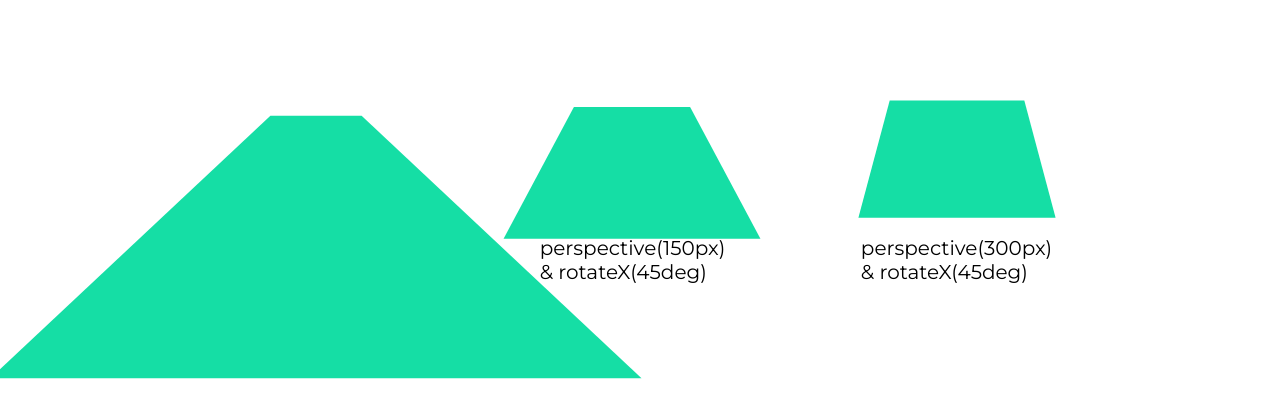
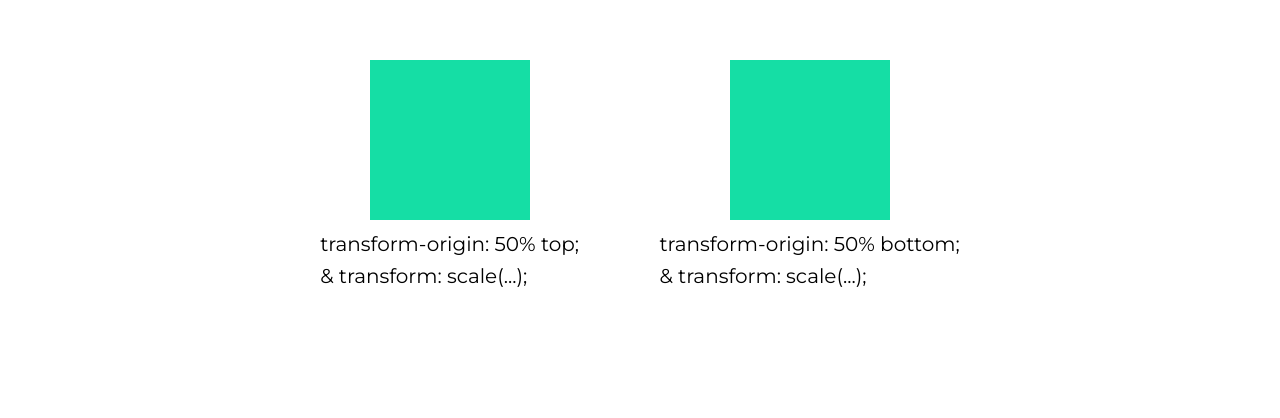
Before and after one commit to atoulmet/css-animations-all, a website: page index.html in a window 1280 px wide. Shown: the part 284-702 px from the top of the page. Drawn offline with Linux system fonts and the light colour scheme.

Commit message:
pt02ch03 keywords

```diff
--- a/index.html
+++ b/index.html
@@ -10,107 +10,33 @@
 </head>
 <body>
     <div class="container">
-         <!-- <div class="btn">
-                Grow!
-         </div> -->
-         <!-- <h2>2D Transformations</h2>
-        <div class="cat">
-            <div class="cat__label">
-                Position
+
+        <!-- <div class="cat">
+            <div class="shape">
+                <div class="shape__box--org-left"></div>
+                    transform-origin: left 50%; </br>& transform: scale(...);
             </div>
             <div class="shape">
-                <div class="shape__box--translateX"></div>
-                translateX(150%)
-             </div>
-             <div class="shape">
-                <div class="shape__box--translateY"></div>
-                translateY(-50%)
-             </div>
-             <div class="shape">
-                <div class="shape__box--translate"></div>
-                translate(150%, 50%)
-             </div>
-        </div>
-
-        <div class="cat">
-            <div class="cat__label">scale</div>
-            <div class="shape">
-                    <div class="shape__box--scaleX"></div>
-                    scaleX(2)
-                 </div>
-                 <div class="shape">
-                    <div class="shape__box--scaleY"></div>
-                    scaleY(.5)
-                 </div>
-                 <div class="shape">
-                    <div class="shape__box--scale"></div>
-                    scale(2, .5)
-            </div>
-        </div>
-        <div class="cat">
-            <div class="cat__label">rotation</div>
-            <div class="shape">
-                    <div class="shape__box--rotate"></div>
-                    rotate(45deg)
-                 </div>
-        </div>
-        <div class="cat">
-            <div class="cat__label">skew</div>
-            <div class="shape">
-                    <div class="shape__box--skewX"></div>
-                    skewX(35deg)
-                 </div>
-                 <div class="shape">
-                    <div class="shape__box--skewY"></div>
-                    skewY(35deg)
-                 </div>
-                 <div class="shape">
-                    <div class="shape__box--skew"></div>
-                    skew(35deg, 35deg)
-                 </div>
-        </div> -->
-
-        <!-- <h2>3D Transformations</h2>
-        <div class="cat">
-            <div class="cat__label">3D Position</div>
-            <div class="shape">
-                <div class="shape__box--translateZ"></div>
-                perspective(150px) & </br>translateZ(60px)
-            </div>
-            <div class="shape">
-                <div class="shape__box--translate3d"></div>
-                perspective(150px) & </br>translate3d(150%, -10%, 50px)
-            </div>
-        </div>
-        <div class="cat">
-            <div class="cat__label">3D Scale</div>
-            <div class="shape">
-                <div class="shape__box--scaleZ"></div>
-                perspective(150px)</br>scaleZ(20) & translateZ(.1rem)
-            </div>
-            <div class="shape">
-                <div class="shape__box--scale3d"></div>
-                perspective(150px)</br>scale3d(2, .5, 20) & translateZ(.1rem)
+                <div class="shape__box--org-right"></div>
+                    transform-origin: right 50%; </br>& transform: scale(...);
             </div>
         </div> -->
         <div class="cat">
-            <!-- <div class="cat__label">Perspective</div> -->
-
             <div class="shape">
-                <div class="shape__box--px75"></div>
-                    perspective(75px) </br>& rotateX(45deg)
-                </div>
-
-            <div class="shape">
-                <div class="shape__box--px150"></div>
-                perspective(150px) </br>& rotateX(45deg)
+                <div class="shape__box--org-top"></div>
+                    transform-origin: 50% top; </br>& transform: scale(...);
             </div>
             <div class="shape">
-                <div class="shape__box--px300"></div>
-                perspective(300px) </br>& rotateX(45deg)
+                <div class="shape__box--org-bot"></div>
+                    transform-origin: 50% bottom; </br>& transform: scale(...);
             </div>
-
         </div>
+        <!-- <div class="cat">
+            <div class="shape">
+                <div class="shape__box--org-ctr"></div>
+                    transform-origin: center center; </br>& transform: scale(...);
+            </div>
+        </div> -->
 
 
 
--- a/sass/lesson/_transitions.scss
+++ b/sass/lesson/_transitions.scss
@@ -31,9 +31,8 @@ $skew: (
 }
 
 .cat {
-    // border: 1px solid mediumspringgreen;
     border-radius: 2rem;
-    width: 100%;
+    width: 75%;
     display: flex;
     justify-content: space-around;
     position: relative;
@@ -49,16 +48,33 @@ $skew: (
 .shape {
     margin: 1rem;
     font-size: 1.25rem;
+    line-height: 2rem;
     >div[class*="shape__"] {
         width: 10rem;
         height: 10rem;
         margin: .5rem auto;
         background: #15dea5;
     }
-
-    @each $key, $val in $rot {
-        &__box--#{$key} {
-            @include anim(#{$key});
+    &__box {
+        &--org-left {
+            transform-origin: left 50%;
+            @include anim(transScale);
+        }
+        &--org-right {
+            transform-origin: right 50%;
+            @include anim(transScale);
+        }
+        &--org-top {
+            transform-origin: center top;
+            @include anim(transScale);
+        }
+        &--org-bot {
+            transform-origin: center bottom;
+            @include anim(transScale);
+        }
+        &--org-ctr {
+            transform-origin: center center;
+            @include anim(transScale);
         }
     }
 
@@ -74,3 +90,12 @@ $skew: (
         }
     }
 }
+
+@keyframes transScale {
+    0% {
+        transform: scale(0);
+    }
+    100% {
+        transform: scale(1);
+    }
+}
```
Also changed, not shown: public/css/style.css.
